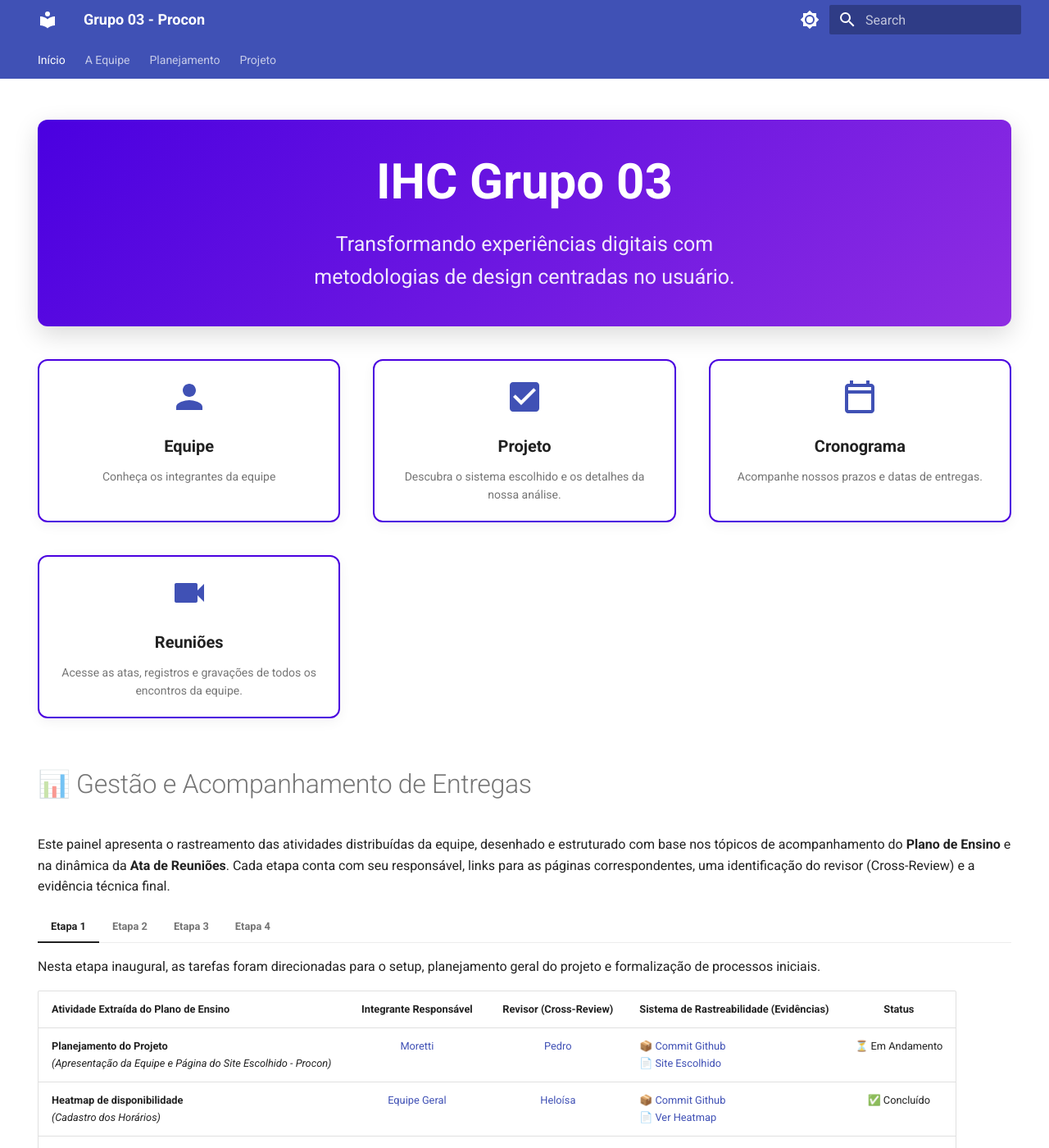
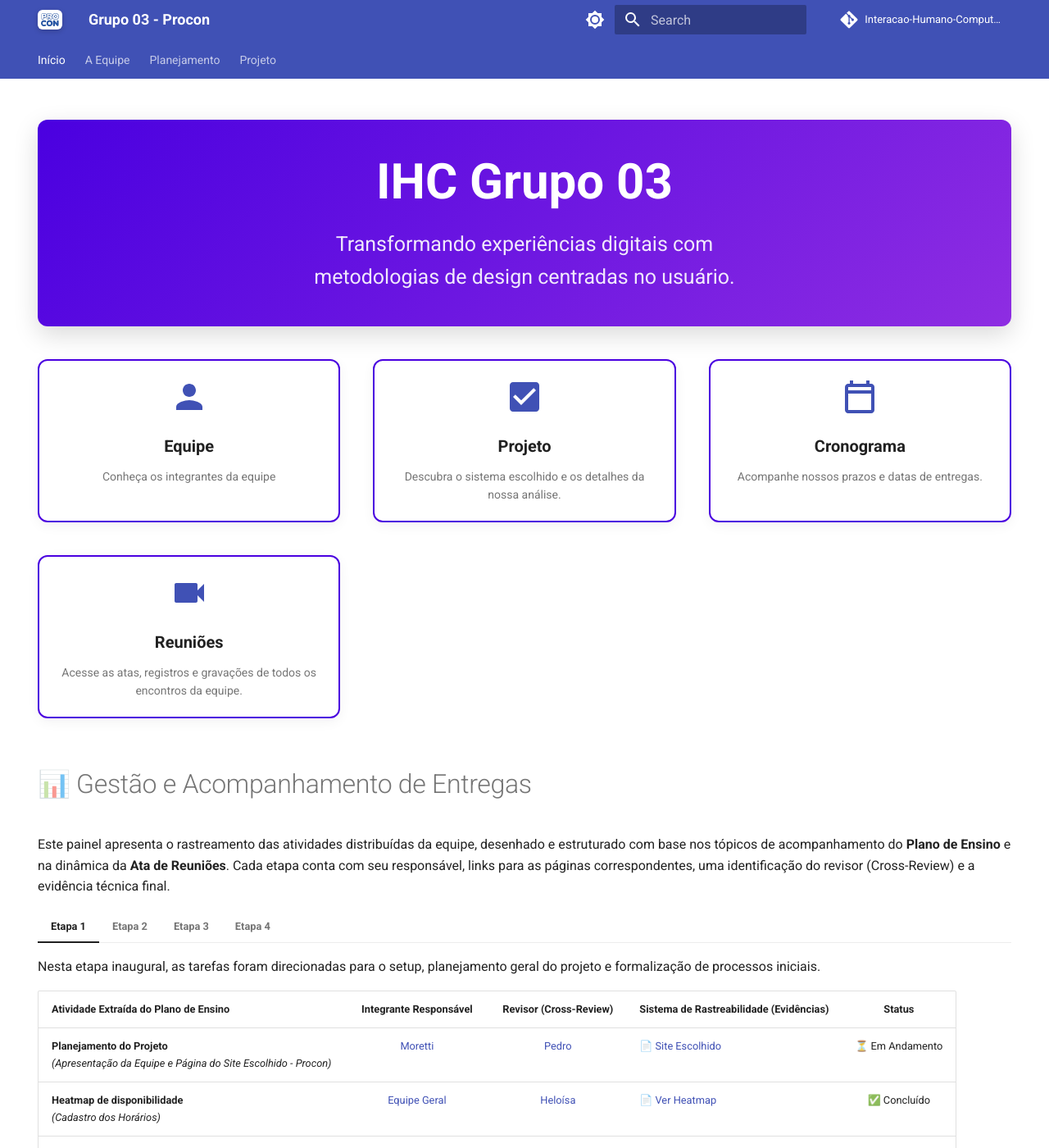
Before and after one commit to Interacao-Humano-Computador/2026.1-Grupo03, an MkDocs documentation site: the page built from docs/index.md, in a window 1280 px wide and 1400 px high. Shown: the whole window at 82% size. Built offline with MkDocs 1.6.1 and Material for MkDocs 9.7.7, drawn with Linux system fonts in a browser that asks for light colours; comment, search, counter and statistics services are not loaded; some of the changed text lies outside the part shown.

Commit message:
feat: add custom CSS styling, update site configuration, and implement project dashboard index page

```diff
--- a/docs/index.md
+++ b/docs/index.md
@@ -13,13 +13,13 @@
 
     | Atividade Extraída do Plano de Ensino | Integrante Responsável | Revisor (Cross-Review) | Sistema de Rastreabilidade (Evidências) | Status |
     | :--- | :---: | :---: | :--- | :---: |
-    | **Planejamento do Projeto**<br>*(Apresentação da Equipe e Página do Site Escolhido - Procon)* | [Moretti](equipe/equipe.md) | [Pedro](equipe/equipe.md) | [📦 Commit Github](https://github.com/Interacao-Humano-Computador/2026.1-Grupo03/commit/7271c6130bc7c5929d9c2c2a68a3caa2cfa3d75f) <br> [📄 Site Escolhido](planejamento/site-escolhido.md) | ⏳ Em Andamento |
-    | **Heatmap de disponibilidade**<br>*(Cadastro dos Horários)* | [Equipe Geral](equipe/equipe.md) | [Heloísa](equipe/equipe.md) | [📦 Commit Github](https://github.com/Interacao-Humano-Computador/2026.1-Grupo03/commit/cf45e3fcc8bb5716db7d40b5a6fd57cc7edf57ac) <br> [📄 Ver Heatmap](equipe/disponibilidade.md) | ✅ Concluído |
-    | **Ferramentas**<br>*(Documentação de Ferramentas e Lista de Sites Avaliados)* | [Pedro](equipe/equipe.md) | [Heloísa](equipe/equipe.md) | [📦 Commit Github](https://github.com/Interacao-Humano-Computador/2026.1-Grupo03/commit/cf45e3fcc8bb5716db7d40b5a6fd57cc7edf57ac) <br> [📄 Ferramentas](planejamento/ferramentas.md) & [📄 Análise de Sites](projeto/analise-sites.md)| ⏳ Em Andamento |
-    | **Processo de Design**<br>*(Montagem e Descrição do Ciclo de Vida Nielsen)* | [Heitor](equipe/equipe.md), [Eduardo](equipe/equipe.md) & [Moretti](equipe/equipe.md) | [Pedro](equipe/equipe.md) | [📦 Commit Github](https://github.com/Interacao-Humano-Computador/2026.1-Grupo03/commit/3ee7cb6fe6f5924708d1e736a960c68704936a21) <br> [📄 Processo Design](planejamento/processo-design.md) | ⏳ Em Andamento |
-    | **Cronograma**<br>*(Visão macro e micro detalhada com Gantt)* | [Heloísa](equipe/equipe.md) | [Eduardo](equipe/equipe.md) | [📦 Commit Github](https://github.com/Interacao-Humano-Computador/2026.1-Grupo03/commit/cf45e3fcc8bb5716db7d40b5a6fd57cc7edf57ac) <br> [📄 Cronograma](planejamento/cronograma.md) | ⏳ Em Andamento |
-    | **Artefatos Administrativos**<br>*(Gestão do YouTube e Atas de Reuniões)* | [Heitor](equipe/equipe.md) | [Pedro](equipe/equipe.md) | [📦 Commit Github](https://github.com/Interacao-Humano-Computador/2026.1-Grupo03/commit/3d144d6169cae74f0591d532e53b3e39a2437d2a) <br> [📄 Reuniões e Ata 1](planejamento/reunioes.md) | ✅ Concluído |
-    | **Artefatos de Validação**<br>*(Construção da Lista de Verificação)* | [Heitor](equipe/equipe.md), [Heloísa](equipe/equipe.md) & [Eduardo](equipe/equipe.md) | [Moretti](equipe/equipe.md) | [📦 Commit Github](#) <br> [📄 Lista de Verificação](planejamento/lista-verificacao.md) | ⏳ Em Andamento |
+    | **Planejamento do Projeto**<br>*(Apresentação da Equipe e Página do Site Escolhido - Procon)* | [Moretti](equipe/equipe.md) | [Pedro](equipe/equipe.md) | [📄 Site Escolhido](planejamento/site-escolhido.md) | ⏳ Em Andamento |
+    | **Heatmap de disponibilidade**<br>*(Cadastro dos Horários)* | [Equipe Geral](equipe/equipe.md) | [Heloísa](equipe/equipe.md) | [📄 Ver Heatmap](equipe/disponibilidade.md) | ✅ Concluído |
+    | **Ferramentas**<br>*(Documentação de Ferramentas e Lista de Sites Avaliados)* | [Pedro](equipe/equipe.md) | [Heloísa](equipe/equipe.md) | [📄 Ferramentas](planejamento/ferramentas.md) & [📄 Análise de Sites](projeto/analise-sites.md)| ⏳ Em Andamento |
+    | **Processo de Design**<br>*(Montagem e Descrição do Ciclo de Vida Nielsen)* | [Heitor](equipe/equipe.md), [Eduardo](equipe/equipe.md) & [Moretti](equipe/equipe.md) | [Pedro](equipe/equipe.md) | [📄 Processo Design](planejamento/processo-design.md) | ⏳ Em Andamento |
+    | **Cronograma**<br>*(Visão macro e micro detalhada com Gantt)* | [Heloísa](equipe/equipe.md) | [Eduardo](equipe/equipe.md) | [📄 Cronograma](planejamento/cronograma.md) | ⏳ Em Andamento |
+    | **Artefatos Administrativos**<br>*(Gestão do YouTube e Atas de Reuniões)* | [Heitor](equipe/equipe.md) | [Pedro](equipe/equipe.md) | [📄 Reuniões e Ata 1](planejamento/reunioes.md) | ✅ Concluído |
+    | **Artefatos de Validação**<br>*(Construção da Lista de Verificação)* | [Heitor](equipe/equipe.md), [Heloísa](equipe/equipe.md) & [Eduardo](equipe/equipe.md) | [Moretti](equipe/equipe.md) | [📄 Lista de Verificação](planejamento/lista-verificacao.md) | ⏳ Em Andamento |
 
 === "Etapa 2"
     > *Atividades a serem preenchidas via Atas e desdobramentos futuros do projeto.*
@@ -32,6 +32,24 @@
 
 ---
 
+### 📈 Resumo Quantitativo da Equipe
+
+| Artefato / Integrante | Eduardo | Heitor | Heloísa | Moretti | Pedro |
+| :--- | :---: | :---: | :---: | :---: | :---: |
+| **Total de documentos criados** | 2 | 3 | 2 | 2 | 1 |
+| **Total de documentos revisados** | 1 | 3 | 2 | 1 | 3 |
+
+*Nota: A atividade do Heatmap, atribuída à "Equipe Geral", requer participação coletiva e não foi somada como autoria individual exclusiva.*
+
+---
+
+## 📚 Referências
+
+- UNIVERSIDADE DE BRASÍLIA. Plano de Ensino FIHC 012026 Turma 03. Gama: UnB, 2026.
+- BARBOSA, S. D. J. et al. Interação Humano-Computador e Experiência do Usuário. 1. ed. Rio de Janeiro: Autopublicação, 2021.
+
+---
+
 ## 📜 Histórico de Versão
 
 | Versão | Data | Descrição | Autor(es) | Revisor(es) |
--- a/docs/stylesheets/extra.css
+++ b/docs/stylesheets/extra.css
@@ -245,3 +245,20 @@
         padding: 1rem;
     }
 }
+
+/* =========================================
+   Ajustes da Logo (Header e Sidebar)
+   ========================================= */
+.md-header__button.md-logo img,
+.md-nav__title .md-logo img {
+    background-color: #ffffff;
+    padding: 4px;
+    border-radius: 6px;
+    box-shadow: 0 2px 6px rgba(0, 0, 0, 0.2);
+    transition: transform 0.2s ease;
+}
+
+.md-header__button.md-logo img:hover,
+.md-nav__title .md-logo img:hover {
+    transform: scale(1.05);
+}
--- a/mkdocs.yml
+++ b/mkdocs.yml
@@ -1,6 +1,10 @@
 site_name: Grupo 03 - Procon
+repo_url: https://github.com/Interacao-Humano-Computador/2026.1-Grupo03
+repo_name: Interacao-Humano-Computador/2026.1-Grupo03
 theme:
   name: material
+  logo: equipe/images/procon-logo.webp
+  favicon: equipe/images/procon-logo.webp
   custom_dir: overrides
   features:
     - navigation.tabs
@@ -43,11 +47,10 @@
       - Disponibilidade: equipe/disponibilidade.md
   - Planejamento:
       - Cronograma: planejamento/cronograma.md
+      - Reuniões: planejamento/reunioes.md
+  - Projeto:
+      - Análise de Sites: projeto/analise-sites.md
       - Lista de Verificação: planejamento/verificacao.md
-      - Reuniões: planejamento/reunioes.md
       - Ferramentas: planejamento/ferramentas.md
       - Processo de Design: planejamento/processo-design.md
       - Site Escolhido: planejamento/site-escolhido.md
-  - Projeto:
-      - Análise de Sites: projeto/analise-sites.md
-      - Projeto Selecionado: projeto/projeto-selecionado.md
```
Also changed, not shown: docs/equipe/images/procon-logo.webp (added).
